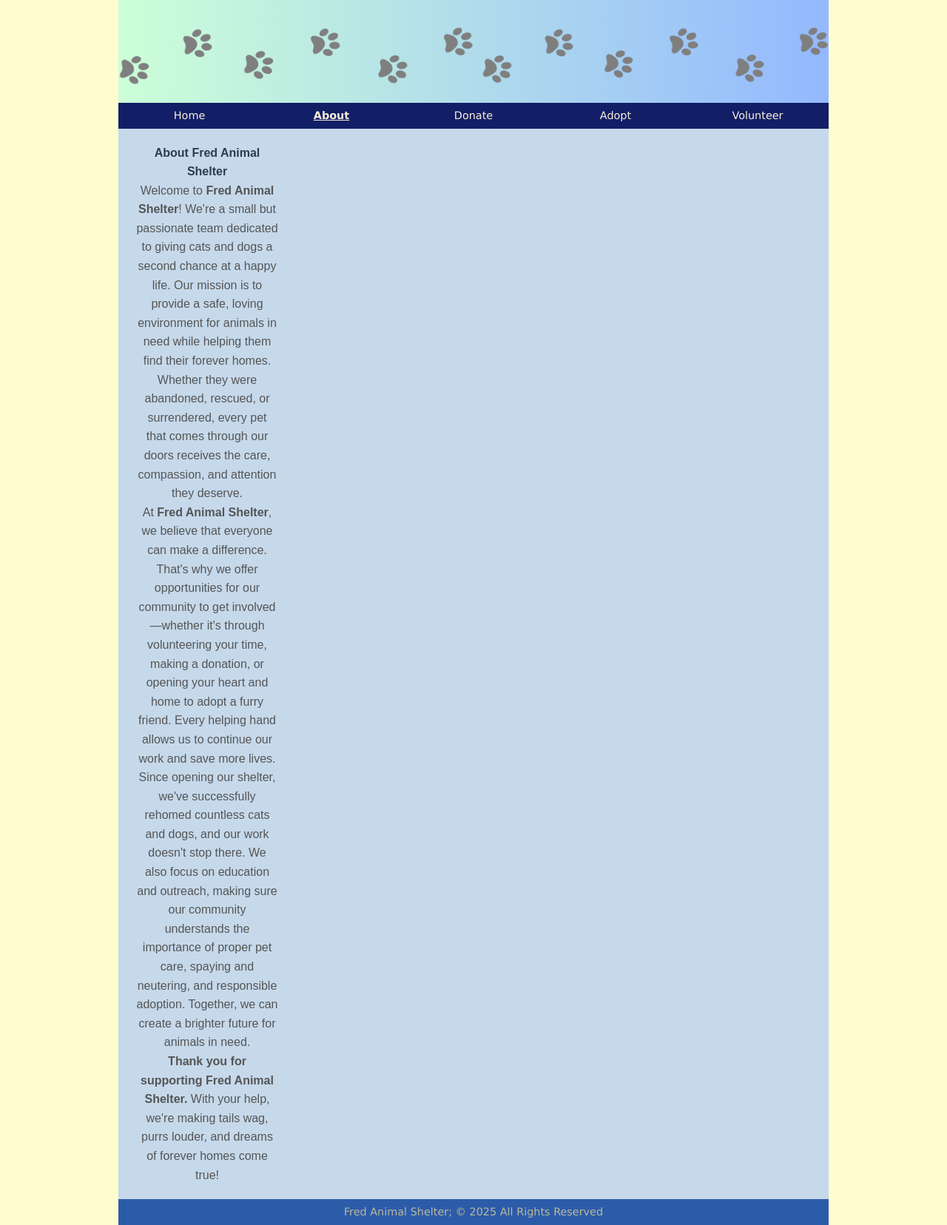
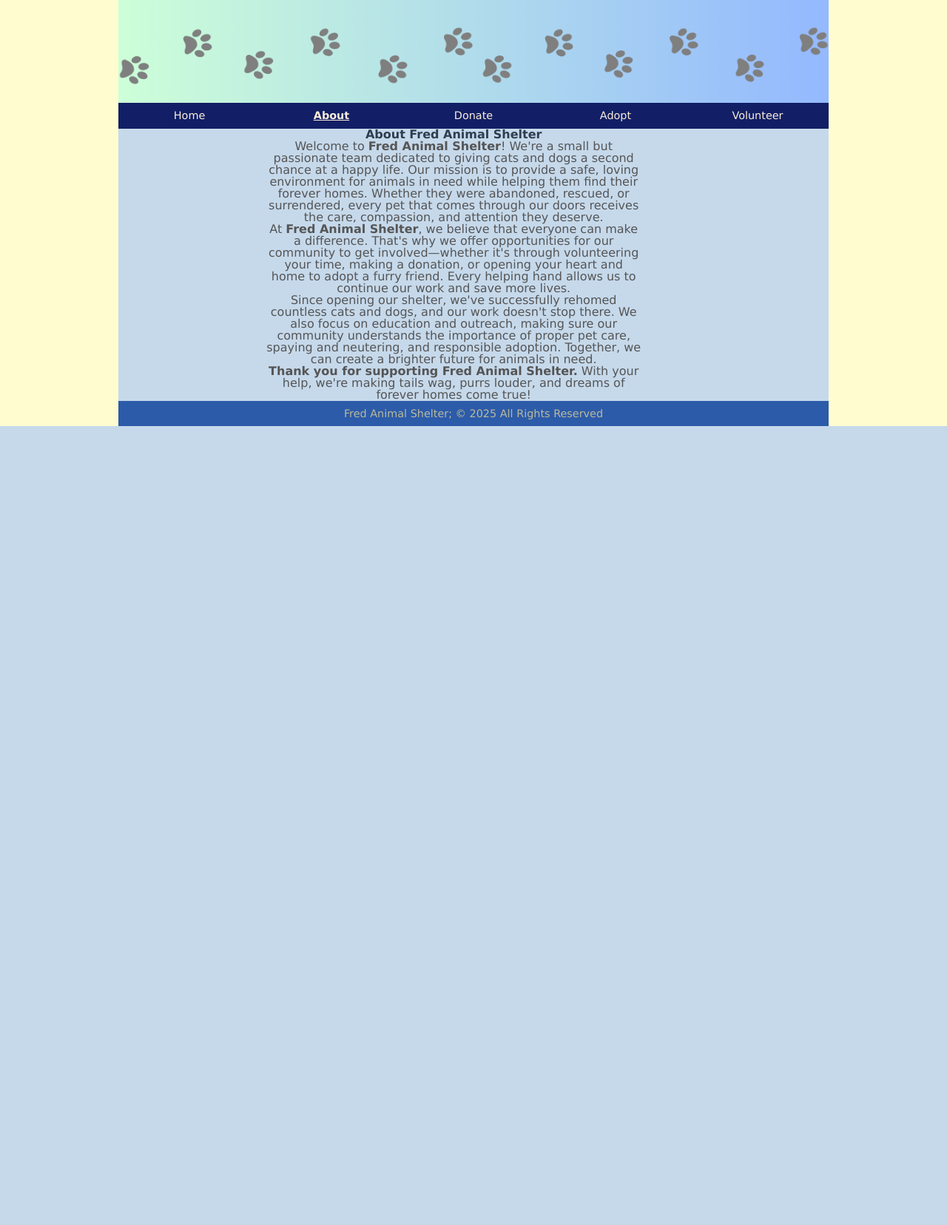
Before and after one commit to chae0123/fred-animal-shelter, a PHP site: page /about.html in a window 1280 px wide. Shown: the part 316-1972 px from the top of the page at 74% size. After the commit the page ends 892 px from the top, so only its background shows below. Run offline with PHP 8.4, Linux system fonts and the light colour scheme.

Commit message:
layout addition

```diff
--- a/about.html
+++ b/about.html
@@ -18,18 +18,6 @@ File Name: about.html
    <link href="styles.css" rel="stylesheet" />
    <link href="layout.css" rel="stylesheet" />
 
-   <style>
-     .about-container {
-        width: 80%;
-        max-width: 800px;
-        margin: 0px auto;
-        padding: 20px;
-        font-family: Arial, sans-serif;
-        line-height: 1.6;
-        text-align: center;
-        background-color: rgb(198, 217, 235);
-    }
-   </style>
 </head>
 
 <body>
--- a/layout.css
+++ b/layout.css
@@ -119,3 +119,12 @@ form {
     align-items: center;
     text-align: center;
 }
+
+.about-container {
+    display: flex;
+    flex-direction: column;
+    align-items: center;  /* Centers everything horizontally */
+    text-align: center;
+    width: 100%;
+    margin: 0 200px;
+}
```
